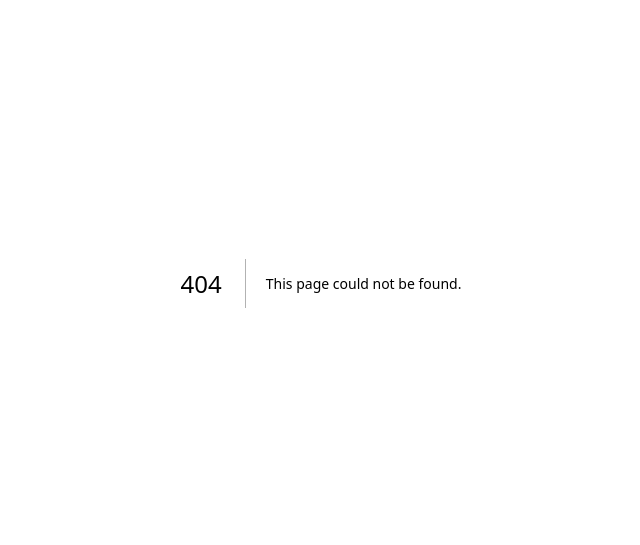
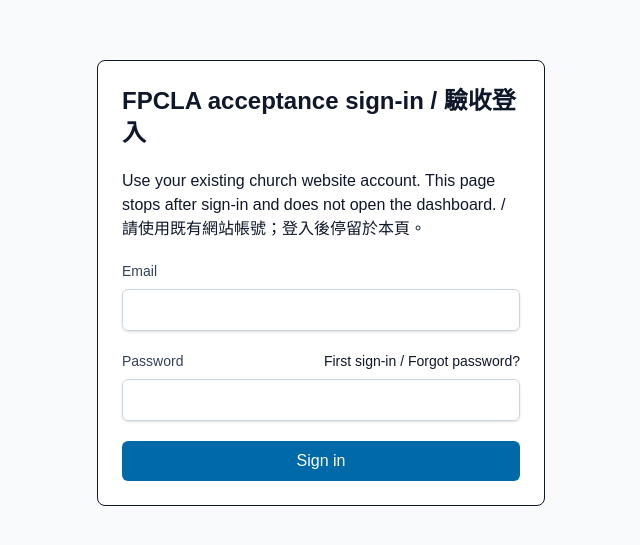
Before and after one commit to FPCLA/Church-admin-web, a Next.js app: page /bridge-acceptance/login in a window 1280 px wide. Before the commit this address had no page. Shown: the part 117-662 px from the top of the page, without its empty margins (319-959 px from the left). Built offline with nearby package versions, Linux system fonts and the light colour scheme.

Commit message:
Add fixed login handoff page for bridge acceptance

```diff
--- a/app/actions/auth.ts
+++ b/app/actions/auth.ts
@@ -8,6 +8,7 @@ import { getAppUrl } from "@/lib/env.server";
 
 export type LoginActionState = {
   error?: string;
+  bridgeLoginComplete?: boolean;
 };
 
 export type SetPasswordActionState = {
@@ -20,6 +21,17 @@ export type ForgotPasswordActionState = {
 };
 
 export async function signInWithPassword(
+  previousState: LoginActionState,
+  formData: FormData,
+): Promise<LoginActionState> {
+  const result = await signInForBridge(previousState, formData);
+  if (result.error) return result;
+  redirect("/dashboard");
+}
+
+// The same existing login checks and audit writes; fixed handoff, no return URL.
+// This marker is a UI trigger only, never permission or verified-user evidence.
+export async function signInForBridge(
   _previousState: LoginActionState,
   formData: FormData,
 ): Promise<LoginActionState> {
@@ -87,7 +99,7 @@ export async function signInWithPassword(
     changedBy: user.id,
   });
 
-  redirect("/dashboard");
+  return { bridgeLoginComplete: true };
 }
 
 export async function signOut() {
--- /dev/null
+++ b/app/bridge-acceptance/login/page.tsx
@@ -0,0 +1,15 @@
+import { LoginForm } from "@/components/LoginForm";
+
+export const dynamic = "force-dynamic";
+
+export default function BridgeAcceptanceLoginPage() {
+  return (
+    <main className="flex min-h-screen items-center justify-center px-4 py-8">
+      <section className="w-full max-w-md space-y-5 rounded-lg border bg-white p-6">
+        <h1 className="text-2xl font-semibold">FPCLA acceptance sign-in / 驗收登入</h1>
+        <p>Use your existing church website account. This page stops after sign-in and does not open the dashboard. / 請使用既有網站帳號；登入後停留於本頁。</p>
+        <LoginForm initialLocale="en" bridgeLogin />
+      </section>
+    </main>
+  );
+}
--- a/components/LoginForm.tsx
+++ b/components/LoginForm.tsx
@@ -1,8 +1,8 @@
 "use client";
 
 import Link from "next/link";
-import { useActionState } from "react";
-import { signInWithPassword, type LoginActionState } from "@/app/actions/auth";
+import { useActionState, useEffect, useRef } from "react";
+import { signInWithPassword, signInForBridge, type LoginActionState } from "@/app/actions/auth";
 import { useTranslation } from "@/lib/i18n/useTranslation";
 
 const initialState: LoginActionState = {};
@@ -10,19 +10,29 @@ const initialState: LoginActionState = {};
 export function LoginForm({
   initialLocale,
   initialError,
+  bridgeLogin = false,
 }: {
   initialLocale?: string | null;
   initialError?: string | null;
+  bridgeLogin?: boolean;
 }) {
+  const formRef = useRef<HTMLFormElement>(null);
+  useEffect(() => {
+    if (bridgeLogin && formRef.current) formRef.current.dataset.fpclaBridgeHydrated = "true";
+  }, [bridgeLogin]);
   const [state, formAction, isPending] = useActionState(
-    signInWithPassword,
+    bridgeLogin ? signInForBridge : signInWithPassword,
     initialState,
   );
   const { t } = useTranslation(initialLocale);
   const errorKey = state.error || (initialError && `login.errors.${initialError}`);
 
+  if (bridgeLogin && state.bridgeLoginComplete === true) {
+    return <p role="status" data-fpcla-bridge-login="complete">Login completed. Continue in the FPCLA window. / 登入完成，請回到 FPCLA 視窗繼續。</p>;
+  }
+
   return (
-    <form action={formAction} className="space-y-5">
+    <form ref={formRef} action={formAction} className="space-y-5">
       <div className="space-y-2">
         <label className="block text-sm font-medium text-slate-700" htmlFor="email">
           {t("common.email")}
```
